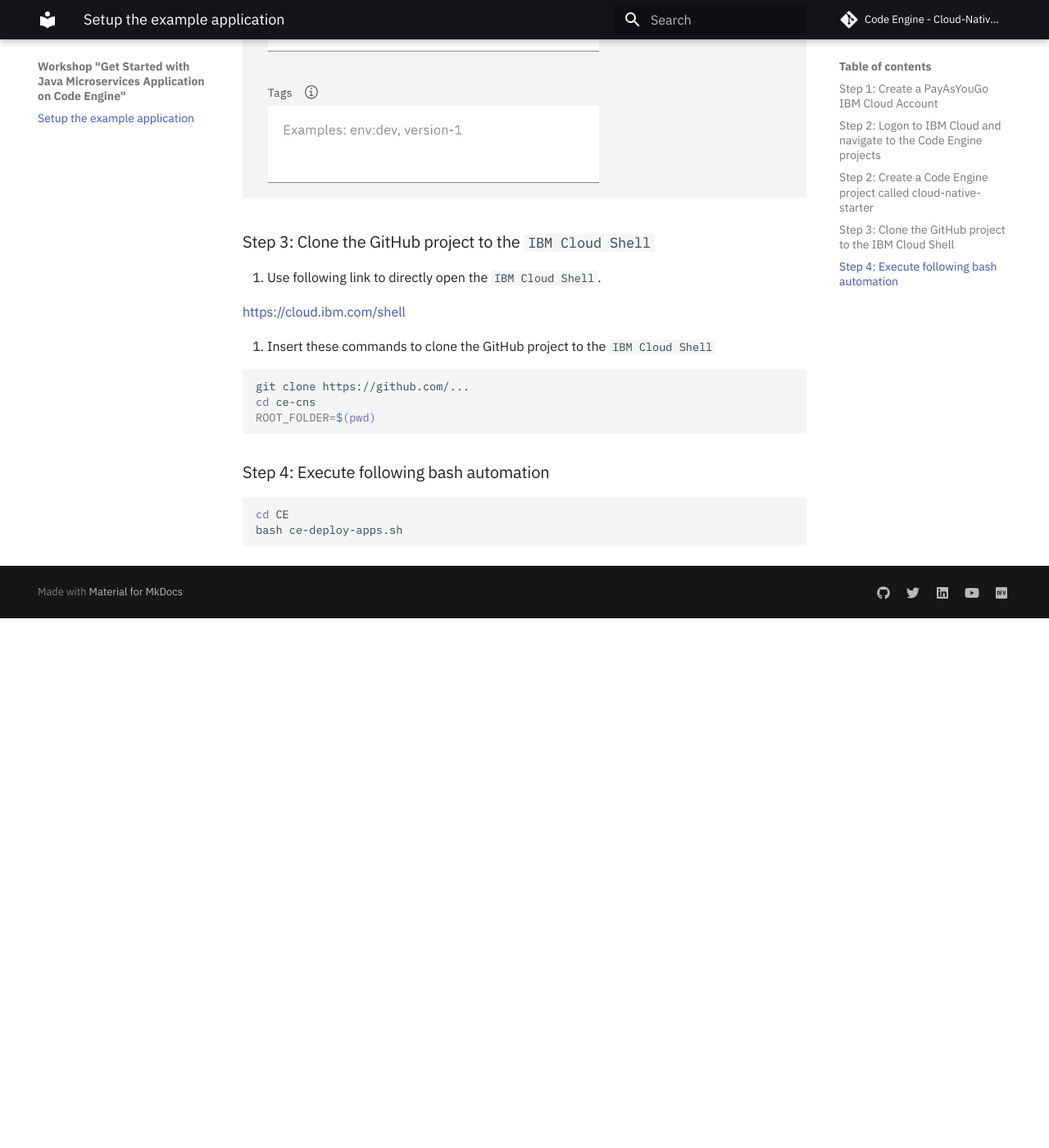
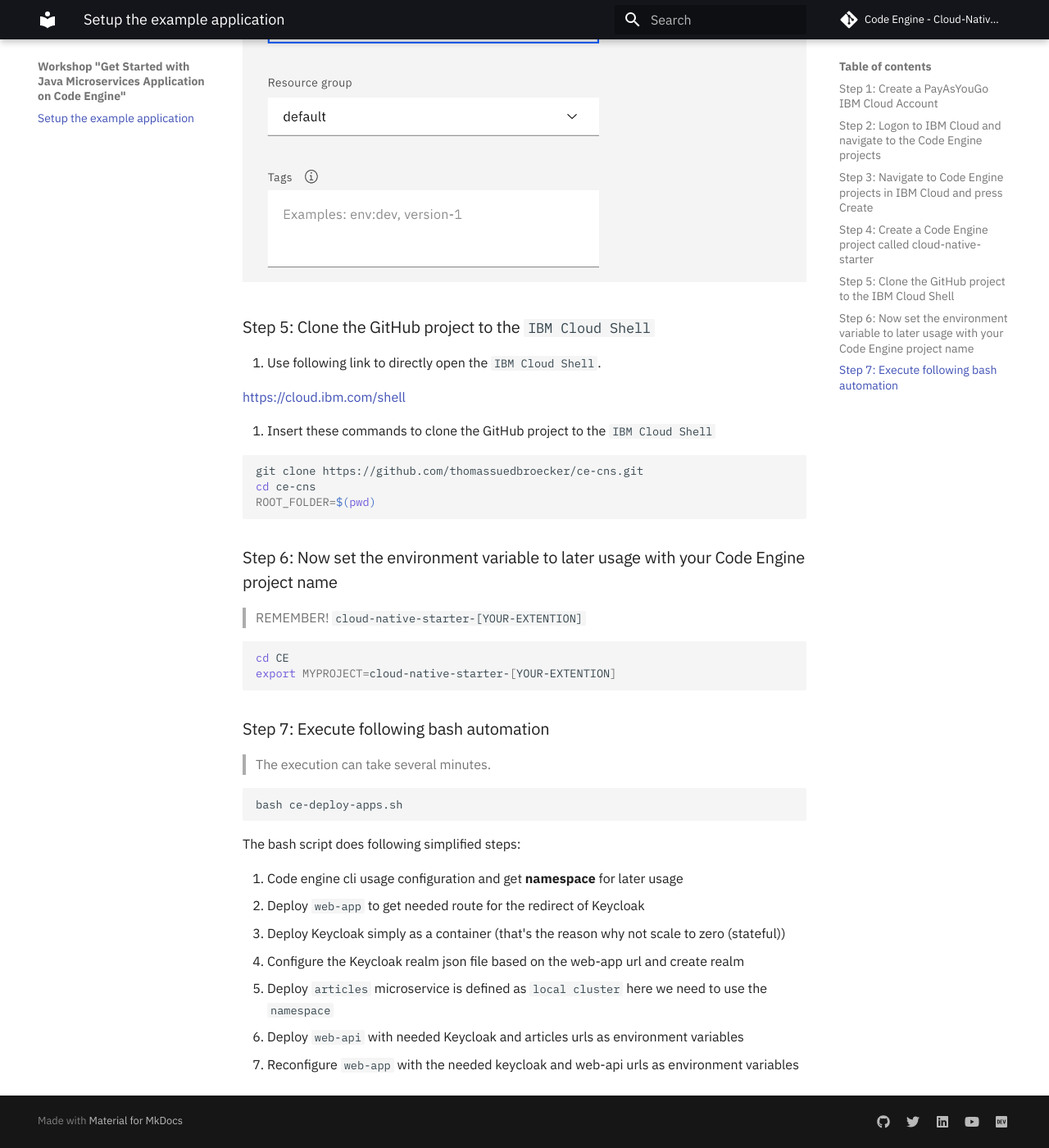
Before and after one commit to thomassuedbroecker/ce-cns-problem, an MkDocs documentation site: the page built from documentation/setup-example.md, in a window 1280 px wide and 1400 px high, scrolled down 1316 px. Shown: the whole window at 82% size. Built offline with MkDocs 1.6.1 and Material for MkDocs 9.7.7, drawn with Linux system fonts in a browser that asks for light colours; comment, search, counter and statistics services are not loaded; before the commit the page ends 2070 px from its top, so only the background shows below that; some of the changed text lies outside the part shown.

Commit message:
update documentation

````diff
--- a/documentation/setup-example.md
+++ b/documentation/setup-example.md
@@ -8,22 +12,22 @@
 
 <https://cloud.ibm.com/codeengine/projects>
 
-### Step 2: Create a `Code Engine` project called `cloud-native-starter`
-
-1. Press create
+### Step 3: Navigate to Code Engine projects in IBM Cloud and press `Create`
 
 ![](images/cns-ce-create-project-01.png)
 
-2. Enter following values and select create
+### Step 4: Create a `Code Engine` project called `cloud-native-starter`
+
+Enter following values and select create
 
 * Location      : `Dallas`
-* Name          : `cloud-native-starter`
+* Name          : `cloud-native-starter-[YOUR-EXTENTION]` (The name must be unique in the in Cloud Location `Dallas`)
 * Resource group: `default`
 
 ![](images/cns-ce-create-project.png)
 
 
-### Step 3: Clone the GitHub project to the `IBM Cloud Shell`
+### Step 5: Clone the GitHub project to the `IBM Cloud Shell`
 
 1. Use following link to directly open the `IBM Cloud Shell`.
 
@@ -32,14 +36,34 @@
 2. Insert these commands to clone the GitHub project to the `IBM Cloud Shell`
 
 ```sh
-git clone https://github.com/...
+git clone https://github.com/thomassuedbroecker/ce-cns.git
 cd ce-cns
 ROOT_FOLDER=$(pwd)
 ```
 
-### Step 4: Execute following bash automation
+### Step 6: Now set the environment variable to later usage with your Code Engine project name
+
+> REMEMBER! `cloud-native-starter-[YOUR-EXTENTION]`
 
 ```sh
 cd CE
+export MYPROJECT=cloud-native-starter-[YOUR-EXTENTION]
+```
+
+### Step 7: Execute following bash automation
+
+> The execution can take several minutes.
+
+```sh
 bash ce-deploy-apps.sh
 ```
+
+The bash script does following simplified steps:
+
+1. Code engine cli usage configuration and get **namespace** for later usage
+2. Deploy `web-app` to get needed route for the redirect of Keycloak
+3. Deploy Keycloak simply as a container (that's the reason why not scale to zero (stateful))
+4. Configure the Keycloak realm json file based on the web-app url and create realm
+5. Deploy `articles` microservice is defined as `local cluster` here we need to use the `namespace`
+6. Deploy `web-api` with needed Keycloak and articles urls as environment variables
+7. Reconfigure `web-app` with the needed keycloak and web-api urls as environment variables
````
Also changed, not shown: other parts of documentation/setup-example.md (+4 -0 lines), 1 other file.
